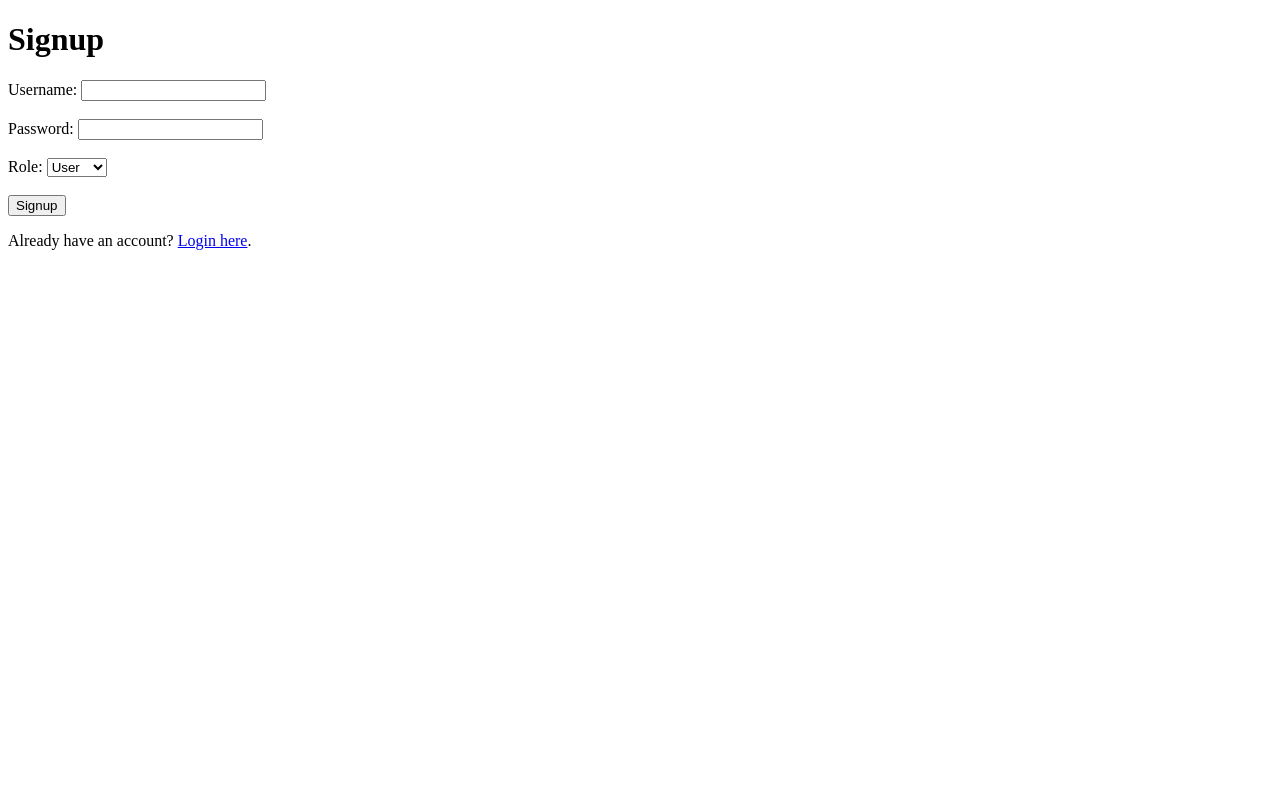
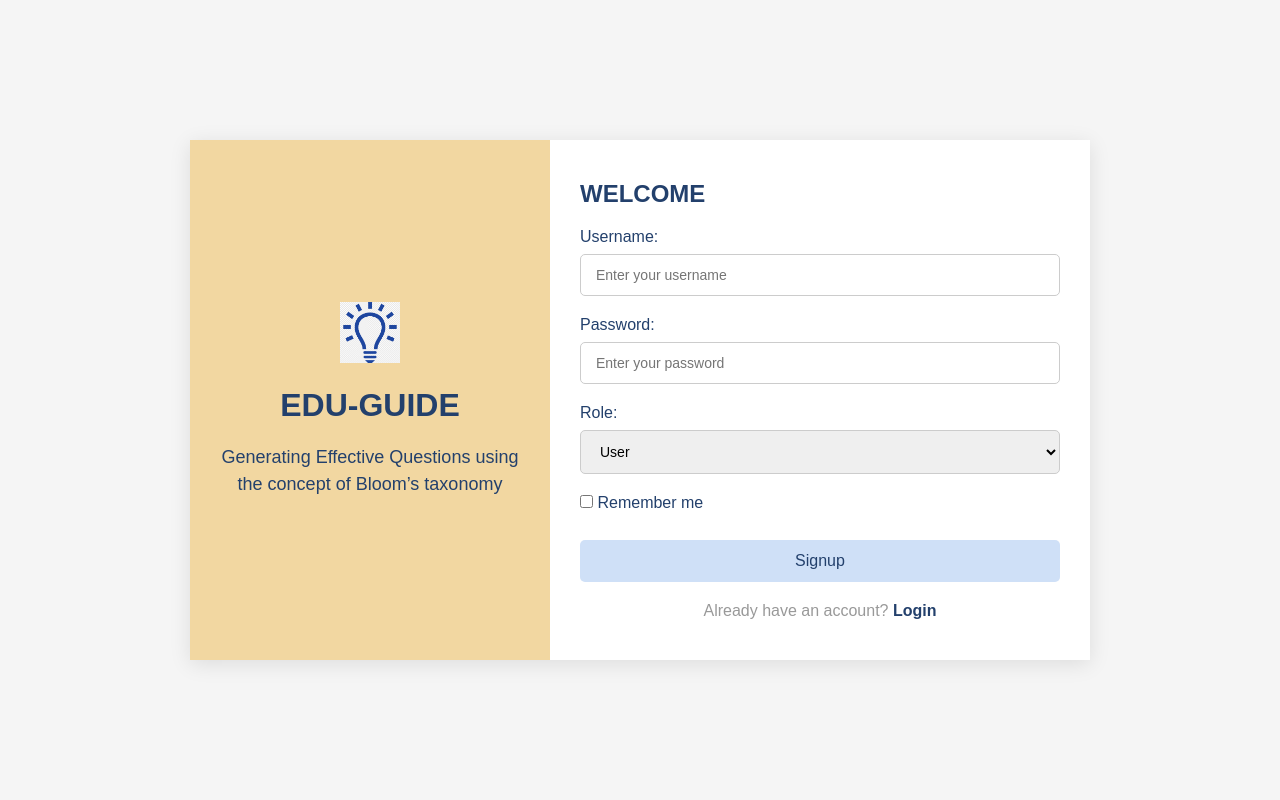
Before and after one commit to Priyanka03012005/QuestionTaxonomy, a Flask app: page /signup in a window 1280 px wide. Run offline with Flask 3, Linux system fonts and the light colour scheme.

Commit message:
second commit for frontend

```diff
--- /dev/null
+++ b/static/css/signup.css
@@ -0,0 +1,122 @@
+* {
+    margin: 0;
+    padding: 0;
+    box-sizing: border-box;
+    font-family: 'Arial', sans-serif;
+}
+
+body {
+    background-color: #f5f5f5;
+    display: flex;
+    justify-content: center;
+    align-items: center;
+    height: 100vh;
+}
+
+.container {
+    display: flex;
+    width: 80%;
+    max-width: 900px;
+    box-shadow: 0 4px 20px rgba(0, 0, 0, 0.1);
+}
+
+.left-section {
+    width: 40%;
+    background-color: #f2d7a1;
+    padding: 40px 20px;
+    text-align: center;
+    display: flex;
+    flex-direction: column;
+    justify-content: center;
+    align-items: center;
+}
+
+.left-section .logo img {
+    width: 60px;
+    margin-bottom: 20px;
+}
+
+.left-section h1 {
+    font-size: 32px;
+    color: #23406c;
+    margin-bottom: 10px;
+}
+
+.left-section p {
+    color: #23406c;
+    font-size: 18px;
+    margin-top: 10px;
+    line-height: 1.5;
+}
+
+.right-section {
+    width: 60%;
+    background-color: white;
+    padding: 40px 30px;
+}
+
+.right-section h2 {
+    font-size: 24px;
+    color: #23406c;
+    margin-bottom: 20px;
+}
+
+form label {
+    display: block;
+    margin-bottom: 8px;
+    color: #23406c;
+}
+
+form input[type="text"],
+form input[type="password"],
+form select {
+    width: 100%;
+    padding: 12px 15px;
+    margin-bottom: 20px;
+    border: 1px solid #ccc;
+    border-radius: 5px;
+    font-size: 14px;
+}
+
+.options {
+    display: flex;
+    justify-content: space-between;
+    align-items: center;
+    margin-bottom: 20px;
+}
+
+.signup-buttons {
+    display: flex;
+    justify-content: space-between;
+    margin-bottom: 20px;
+}
+
+.signup-buttons button {
+    width: 100%;
+    padding: 12px;
+    border: none;
+    border-radius: 5px;
+    cursor: pointer;
+    background-color: #cfe0f7;
+    color: #23406c;
+    font-size: 16px;
+}
+
+.signup-buttons button:hover {
+    background-color: #aac4eb;
+}
+
+.login-option p {
+    text-align: center;
+    color: #999;
+}
+
+.login-option a {
+    color: #23406c;
+    text-decoration: none;
+    font-weight: bold;
+}
+
+.login-option a:hover {
+    text-decoration: underline;
+}
--- a/templates/signup.html
+++ b/templates/signup.html
@@ -1,22 +1,118 @@
-<!DOCTYPE html>
-<html>
+<!-- <!DOCTYPE html>
+<html lang="en">
 <head>
-    <title>Signup</title>
+    <meta charset="UTF-8">
+    <meta name="viewport" content="width=device-width, initial-scale=1.0">
+    <meta http-equiv="X-UA-Compatible" content="ie=edge">
+    <title>Edu-Guide Signup</title>
+    <link rel="stylesheet" href="static\css\signup.css">
 </head>
 <body>
-    <h1>Signup</h1>
-    <form method="POST">
+    <div class="container">
+        <div class="left-section">
+            <div class="logo">
+                <img src="static\images\image.png" alt="Logo">
+            </div>
+            <h1>EDU-GUIDE</h1>
+            <p>Generating Effective Questions using the concept of Bloom’s taxonomy</p>
+        </div>
+
+        <div class="right-section">
+            <h2>WELCOME</h2>
+            <form method="POST"></form>
             <label for="username">Username:</label>
-        <input type="text" id="username" name="username" required><br><br>
-        <label for="password">Password:</label>
-        <input type="password" id="password" name="password" required><br><br>
+        <input type="text" id="username" name="username" required>
+
+
+                <label for="password">Password</label>
+                <input type="password" id="password" placeholder="Enter your password" required>
                 <label for="role">Role:</label>
                 <select id="role" name="role">
                     <option value="user">User</option>
                     <option value="admin">Admin</option>
                 </select><br><br>
+
+                <div class="options">
+                    <label>
+                        <input type="checkbox"> Remember me
+                    </label>
+                </div>
+
+                <div class="signup-buttons">
                     <button type="submit">Signup</button>
+                </div>
+
+                <div class="login-option">
+                    <p>Already have an account? <a href="{{ url_for('login') }}">Login</a></p>
+                </div>
             </form>
-    <p>Already have an account? <a href="{{ url_for('login') }}">Login here</a>.</p>
+        </div>
+    </div>
+    <script src="static\js\signup.js"></script>
+</body>
+</html> -->
+<!DOCTYPE html>
+<html lang="en">
+<head>
+    <meta charset="UTF-8">
+    <meta name="viewport" content="width=device-width, initial-scale=1.0">
+    <meta http-equiv="X-UA-Compatible" content="ie=edge">
+    <title>Edu-Guide Signup</title>
+    <link rel="stylesheet" href="static\css\signup.css">
+</head>
+<body>
+    <div class="container">
+        <div class="left-section">
+            <div class="logo">
+                <img src="static\images\image.png" alt="Logo">
+            </div>
+            <h1>EDU-GUIDE</h1>
+            <p>Generating Effective Questions using the concept of Bloom’s taxonomy</p>
+        </div>
+
+        <div class="right-section">
+            <h2>WELCOME</h2>
+            <!-- Properly opened the form tag -->
+            <form method="POST" action="/signup"> <!-- Include action attribute to specify where the form data should go -->
+
+                <!-- Username field -->
+                <label for="username">Username:</label>
+                <input type="text" id="username" name="username" placeholder="Enter your username" required>
+
+                <!-- Password field -->
+                <label for="password">Password:</label>
+                <input type="password" id="password" name="password" placeholder="Enter your password" required>
+
+                <!-- Role selection -->
+                <!-- <div class="form-group"> -->
+                    <label for="role">Role:</label>
+                    <select id="role" name="role">
+                        <option value="user">User</option>
+                        <option value="admin">Admin</option>
+                    </select>
+                <!-- </div> -->
+
+
+                <!-- Remember me checkbox -->
+                <div class="options">
+                    <label>
+                        <input type="checkbox" name="remember"> Remember me
+                    </label>
+                </div>
+
+                <!-- Signup button -->
+                <div class="signup-buttons">
+                    <button type="submit">Signup</button>
+                </div>
+
+                <!-- Login option -->
+                <div class="login-option">
+                    <p>Already have an account? <a href="{{ url_for('login') }}">Login</a></p>
+                </div>
+
+            </form> <!-- Properly closed the form tag -->
+        </div>
+    </div>
+    <script src="static\js\signup.js"></script>
 </body>
 </html>
```
Also changed, not shown: static/js/login.js (+39 -39 lines), static/js/signup.js (added, +54 -0 lines), templates/index.html (+5 -5 lines). Lines whose indentation alone changed are shown as unchanged.
